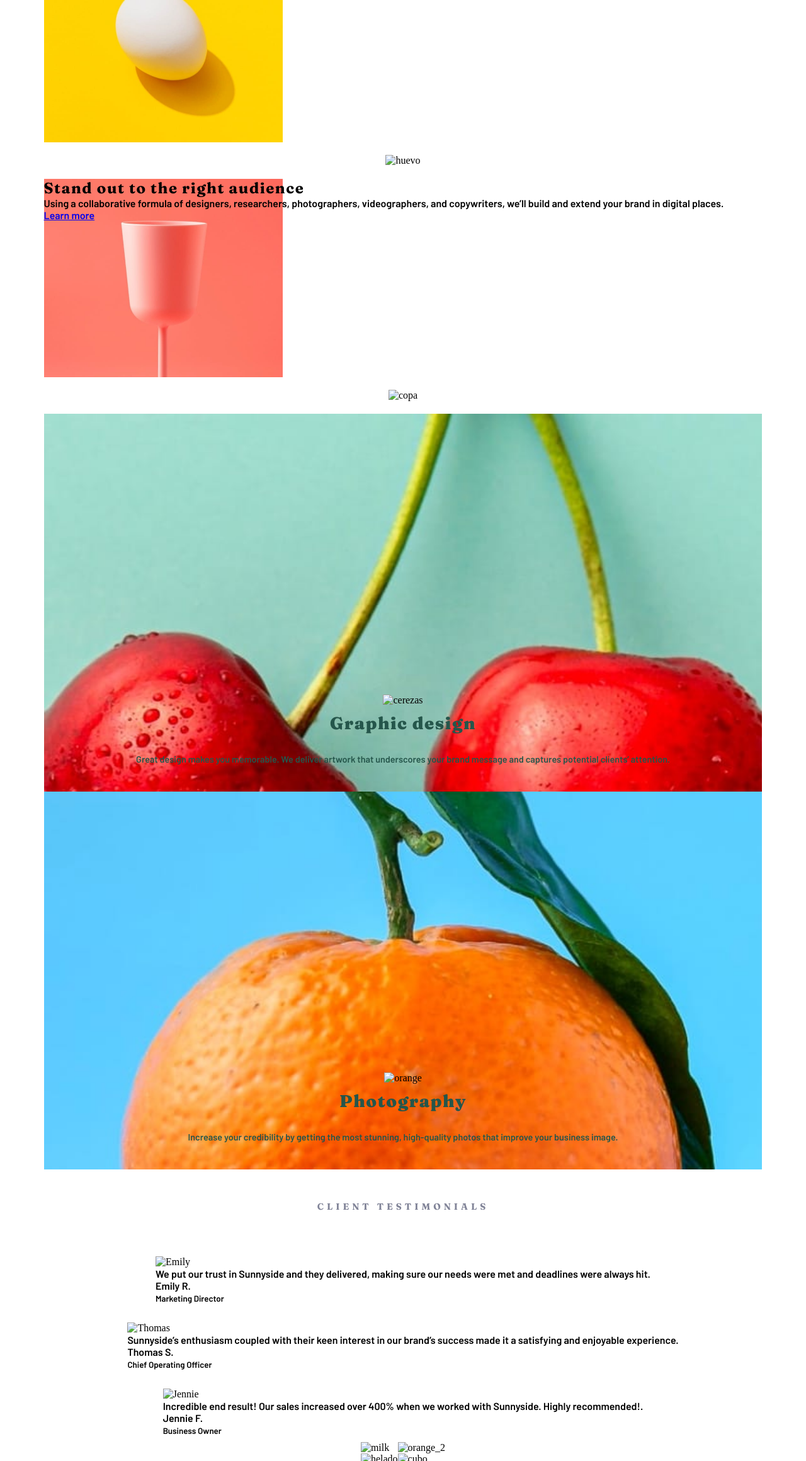
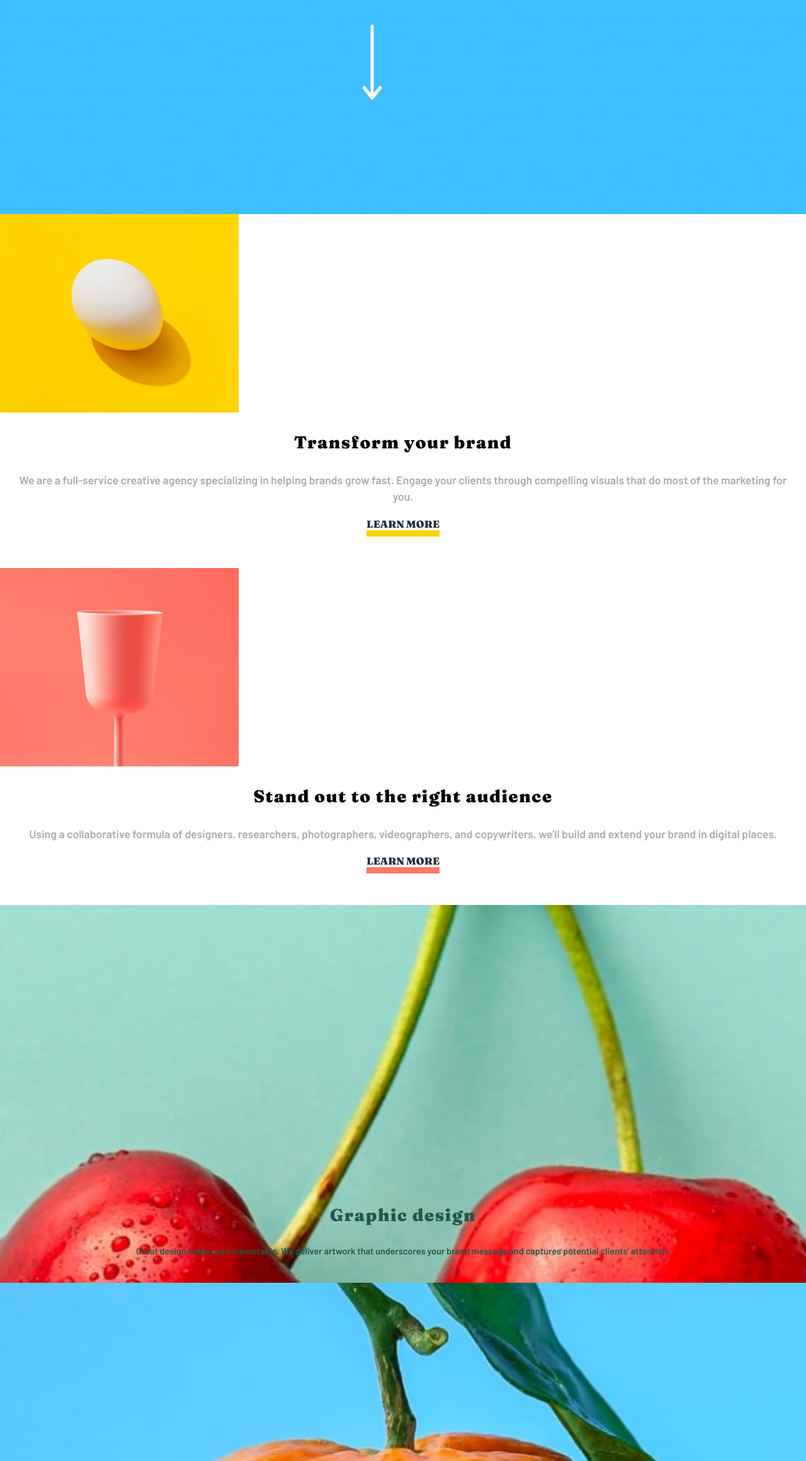
Before and after one commit to Fran3103/Sunnyside-, a plain HTML site: page index.html in a window 1280 px wide. Shown: the part 200-2520 px from the top of the page at 63% size. Drawn offline with Linux system fonts and the light colour scheme.

Commit message:
arreglo de etiquetas y clases

```diff
--- a/index.html
+++ b/index.html
@@ -14,59 +14,60 @@
 </head>
 <body>
 
-  <header>
+
+  <section class="primera_seccion">
     <nav>
       <img src="/images/logo.svg" alt="logo">
       <img src="/images/icon-hamburger.svg" alt="burger" class="icono_menu">
       <div class="menu">
         <ul class="Menu_desktop menu_mobile">
-          <li>About</li>
-          <li>Services</li>
-          <li>Projects</li>
-          <li>Contact</li>
+          <li>  <a href="#">About</a> </li>
+          <li>  <a href="#">Services</a> </li>
+          <li>  <a href="#">Projects</a> </li>
+          <li>  <a href="#">Contact</a> </li>
         </ul>
       </div>
 
     </nav>
-  </header>
+    <h1 class="title"> We are creatives</h1>
+    <img src="/images/icon-arrow-down.svg" alt="arrow" class="arrow">
 
-  <section>
-    <h1 class="title"> We are creatives</h1>
-    <img src="" alt="orange" class="img_principal">
   </section>
 
   <article>
     <div class="galerias">
 
       <div class="seccion_1">
+
+
+      </div>
+
+      <div class="seccion_2">
         <h2>Transform your brand</h2>
       <p>We are a full-service creative agency specializing in helping brands grow fast.
         Engage your clients through compelling visuals that do most of the marketing for you.</p>
       <a href="#"> Learn more</a>
       </div>
 
-      <div class="seccion_2">
-        <img src="" alt="huevo">
-      </div>
+      <div class="seccion_3">
 
-      <div class="seccion_3">
-        <h2>Stand out to the right audience</h2>
-        <p>Using a collaborative formula of designers, researchers, photographers, videographers, and copywriters, we’ll build and extend your brand in digital places.</p>
-        <a href="#">Learn more</a>
       </div>
 
       <div class="seccion_4">
-        <img src="" alt="copa">
+
+        <h2>Stand out to the right audience</h2>
+        <p>Using a collaborative formula of designers, researchers, photographers, videographers, and copywriters, we’ll build and extend your brand in digital places.</p>
+        <a href="#" class="learn2">Learn more</a>
       </div>
 
       <div class="seccion_5">
-        <img src="" alt="cerezas">
+
         <h3> Graphic design</h3>
         <p>Great design makes you memorable. We deliver artwork that underscores your brand message and captures potential clients’ attention.</p>
       </div>
 
       <div class="seccion_6">
-        <img src="" alt="orange">
+
         <h3>Photography</h3>
         <p>Increase your credibility by getting the most stunning, high-quality photos that improve your business image.</p>
       </div>
@@ -78,31 +79,31 @@
   <article>
     <div class="container_cards">
       <h3>Client testimonials</h3>
-      <div class="card_1">
-        <img src="" alt="Emily">
+      <div class="card_1 card">
+        <img src="/images/image-emily.jpg" alt="Emily">
         <p>We put our trust in Sunnyside and they delivered, making sure our needs were met and deadlines were always hit.</p>
 
-        <p><strong>Emily R.</strong></p>
-        <p><small>Marketing Director
+        <p class="name"><strong>Emily R.</strong> <br><small>Marketing Director
         </small></p>
+
       </div>
 
-      <div class="card_2">
-        <img src="" alt="Thomas">
+      <div class="card_2 card">
+        <img src="/images/image-thomas.jpg" alt="Thomas">
         <p>Sunnyside’s enthusiasm coupled with their keen interest in our brand’s success made it a satisfying and enjoyable experience.</p>
 
-        <p><strong>Thomas S.</strong></p>
-        <p><small>Chief Operating Officer
+        <p class="name"><strong>Thomas S.</strong> <br><small>Chief Operating Officer
         </small></p>
+
       </div>
 
-      <div class="card_3">
-        <img src="" alt="Jennie">
+      <div class="card_3 card">
+        <img src="/images/image-jennie.jpg" alt="Jennie">
         <p>Incredible end result! Our sales increased over 400% when we worked with Sunnyside. Highly recommended!.</p>
 
-        <p><strong>Jennie F.</strong></p>
-        <p><small>Business Owner
+        <p class="name"><strong>Jennie F.</strong>  <br><small>Business Owner
         </small></p>
+
 
       </div>
     </div>
@@ -110,26 +111,30 @@
 
   <article>
     <div class="galeria_2">
-      <img src="" alt="milk">
-      <img src="" alt="orange_2">
-      <img src="" alt="helado">
-      <img src="" alt="cubo">
+      <div class="img_1" > </div>
+      <div class="img_2" ></div>
+      <div class="img_3" ></div>
+      <div class="img_4" ></div>
     </div>
   </article>
 
 
   <footer class="footer">
-    <img src="/images/logo.svg" alt="logo">
-    <ul>
+    <img class="logo_footer" src="/images/mobile/logo.svg" alt="logo">
+    <ul class="link_footer">
       <li>About</li>
       <li>Services</li>
       <li>Projects</li>
     </ul>
 
-    <img src="/images/icon-facebook.svg" alt="face">
-    <img src="/images/icon-instagram.svg" alt="insta">
-    <img src="/images/icon-twitter.svg" alt="tw">
-    <img src="/images/icon-pinterest.svg" alt="pinterest">
+    <div class="redes">
+      <img src="/images/icon-facebook.svg" alt="face">
+      <img src="/images/icon-instagram.svg" alt="insta">
+      <img src="/images/icon-twitter.svg" alt="tw">
+      <img src="/images/icon-pinterest.svg" alt="pinterest">
+
+
+    </div>
 
   </footer>
 
```
